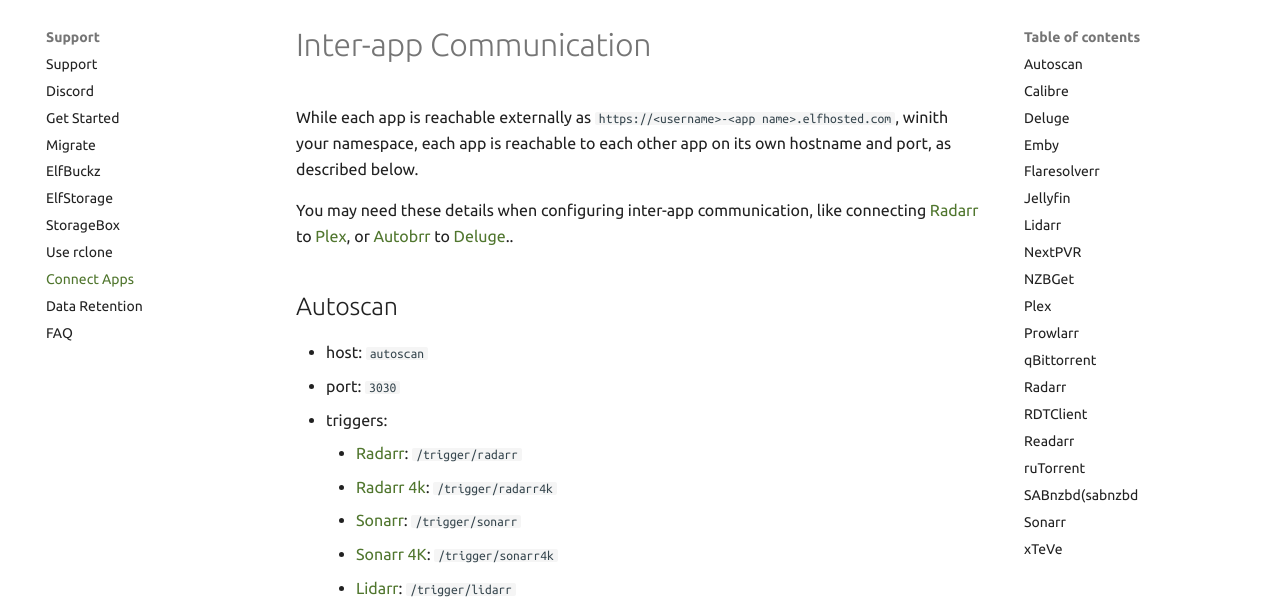
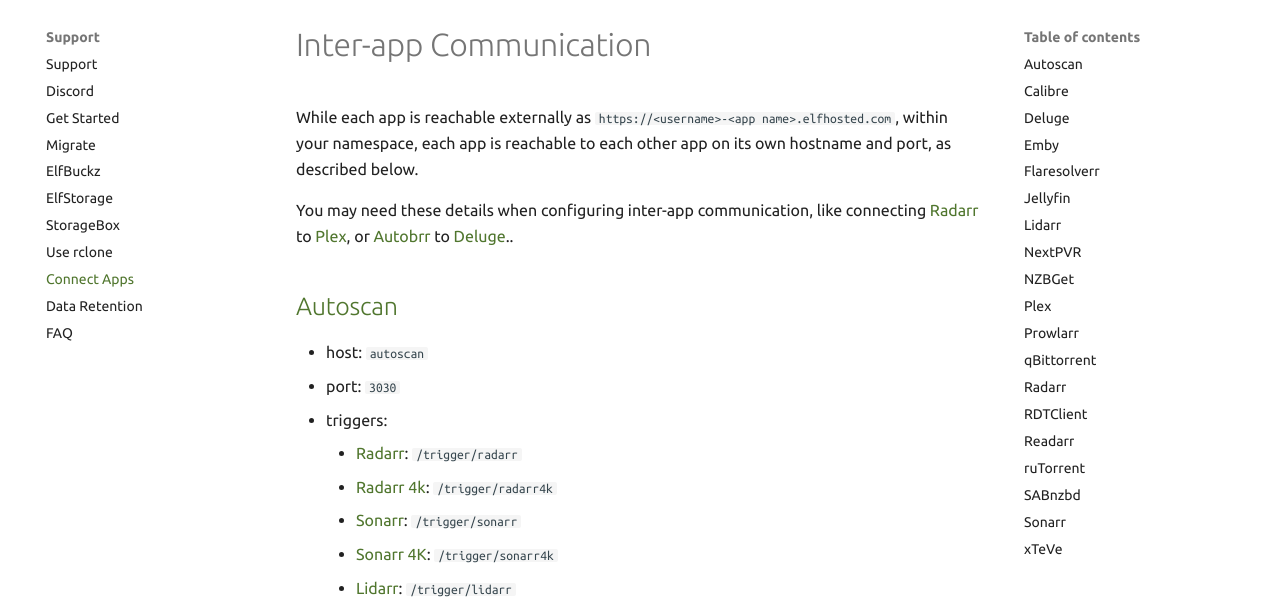
Before and after one commit to elfhosted/elfhosted.com, an MkDocs documentation site: the page built from docs/how-to/connect-apps.md, in a window 1280 px wide and 900 px high. Shown: the part 191-790 px from the top of the window. Built offline with MkDocs 1.6.1 and Material for MkDocs 9.7.7, drawn with Linux system fonts in a browser that asks for light colours; a script that is not in the unit is left out; plug-ins that fetch from the network failed and are left out; comment, search, counter and statistics services are not loaded.

Commit message:
Minor formatting fixes
Signed-off-by: David Young <davidy@funkypenguin.co.nz>

```diff
--- a/docs/how-to/connect-apps.md
+++ b/docs/how-to/connect-apps.md
@@ -1,10 +1,10 @@
 # Inter-app Communication
 
-While each app is reachable externally as `https://<username>-<app name>.elfhosted.com`, winith your namespace, each app is reachable to each other app on its own hostname and port, as described below.
+While each app is reachable externally as `https://<username>-<app name>.elfhosted.com`, within your namespace, each app is reachable to each other app on its own hostname and port, as described below.
 
 You may need these details when configuring inter-app communication, like connecting [Radarr][radarr] to [Plex][plex], or [Autobrr][autobrr] to [Deluge][deluge]..
 
-## Autoscan
+## [Autoscan][autoscan]
 
 * host: `autoscan`
 * port: `3030`
@@ -115,7 +115,7 @@ Preconfigured in Radarr/Sonarr/Lidarr/Readarr/Mylarr
 * port: `8080`
 * path: `plugins/rpc/rpc.php`
 
-## [SABnzbd]([sabnzbd]
+## [SABnzbd][sabnzbd]
 
 * host: `sabnzbd`
 * port: `8080`
```
